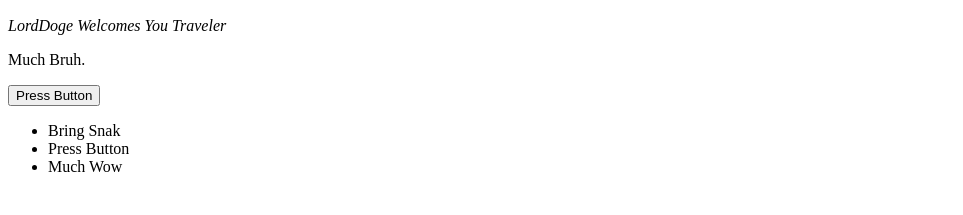
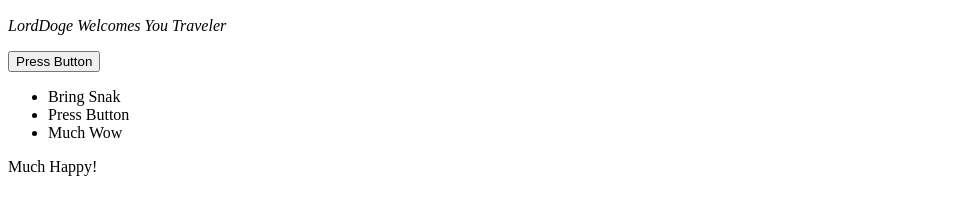
Before and after one commit to ethantrosper/my-website, a plain HTML site: page index.html in a window 1280 px wide. Both pictures are taken after a click on the button "Press Button". Shown: the part 211-426 px from the top of the page, without its empty margins (0-963 px from the left). Drawn offline with Linux system fonts and the light colour scheme.

Commit message:
Update index.html

```diff
--- a/index.html
+++ b/index.html
@@ -9,10 +9,9 @@
 	<!-- This type of tag is called a self closing tag you can use them to shorten small bits of code-->
 	<!-- width is an attribute and describes the tag-->
 	<p><em> LordDoge Welcomes You Traveler </em></p>
-	<p id="demo">Much Wow! Much Bruh!</p>
 	<script>
 		function myFunction() {
-			document.getElementById("demo").innerHTML = "Much Bruh.";
+			document.getElementById("demo").innerHTML = "Much Happy!";
 		}
 	</script>
 	<p><button type="button" onclick="myFunction()"> Press Button </button></p>
@@ -23,5 +22,7 @@
 			<li>Much Wow</li>
 		</ul>
 	</p>
+
+	<p id="demo">Much Sad!</p>
 </body>
 </html>
```
